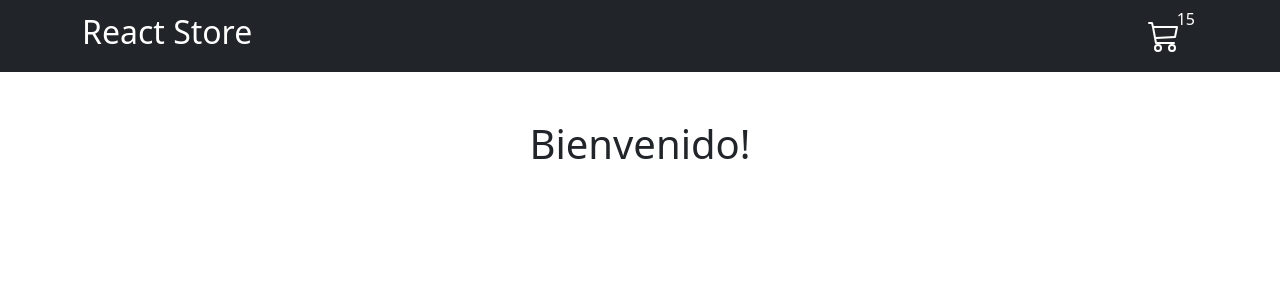
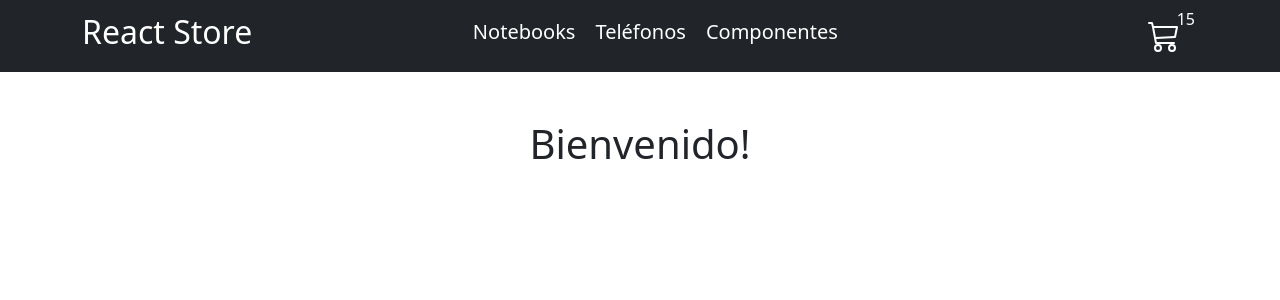
Before and after one commit to andymedina1/segunda-prueba, a React (Vite) app: page / in a window 1280 px wide. Shown: the top 300 px of the page. Built offline with nearby package versions, Linux system fonts and the light colour scheme.

Commit message:
Terminado Componente NavBar
Bootstrap generó muchos problemas al momento de querer centrar
los elementos del componente, pero después de muchas modificaciones
se logró el objetivo

```diff
--- a/src/App.css
+++ b/src/App.css
@@ -9,3 +9,10 @@ span {
   bottom: 15px;
   right: 3px;
 }
+
+.navbar_link-container {
+  color: white;
+  margin-left: -8%;
+  display: flex;
+  gap: 20px;
+}
--- a/src/components/NavBar.jsx
+++ b/src/components/NavBar.jsx
@@ -1,21 +1,32 @@
-import Container from 'react-bootstrap/Container';
-import Navbar from 'react-bootstrap/Navbar';
-
-import CartWidget from "./CartWidget"
+import Navbar from "react-bootstrap/Navbar";
+import CartWidget from "./CartWidget";
 
 function NavBar() {
   return (
     <>
-      <Navbar expand="lg" bg="dark" data-bs-theme="dark">
-        <Container>
-          <Navbar.Brand href="#">
+      <Navbar bg="dark" data-bs-theme="dark">
+        <div className="container d-flex justify-content-between align-items-center">
+          <Navbar.Brand href="#" className="me-0">
             <h2>React Store</h2>
           </Navbar.Brand>
+
+          <div className="navbar_link-container">
+            <a href="#">
+              <h5>Notebooks</h5>
+            </a>
+            <a href="#">
+              <h5>Teléfonos</h5>
+            </a>
+            <a href="#">
+              <h5>Componentes</h5>
+            </a>
+          </div>
+
           <CartWidget />
-        </Container>
+        </div>
       </Navbar>
     </>
-  )
+  );
 }
 
-export default NavBar
+export default NavBar;
```
